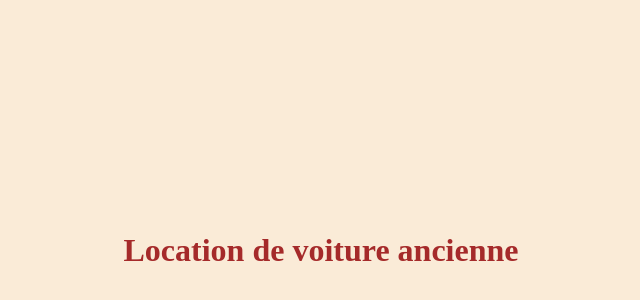
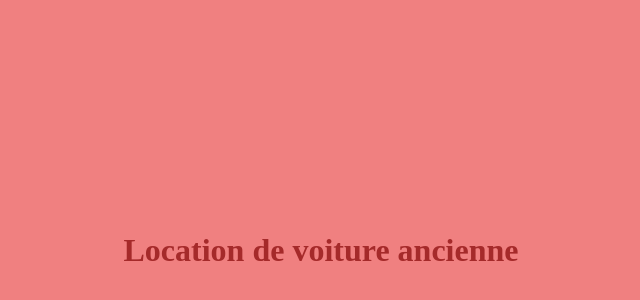
Before and after one commit to SoazigCarfantan/location-voiture, a plain HTML site: page index.html in a window 1280 px wide. Shown: the part 42-342 px from the top of the page, without its empty margins (319-959 px from the left). Drawn offline with Linux system fonts and the light colour scheme.

Commit message:
modification couleur fond background

```diff
--- a/index.html
+++ b/index.html
@@ -4,7 +4,7 @@
         <meta charset="utf-8"/>
         <title></title>
     </head>
-    <body style="background-color: antiquewhite;">
+    <body style="background-color:lightcoral;">
         <h1  style="padding-top:20%; padding-bottom:20%; text-align:center; color:brown;">Location de voiture ancienne</h1>
     </body>
 </html>
```
